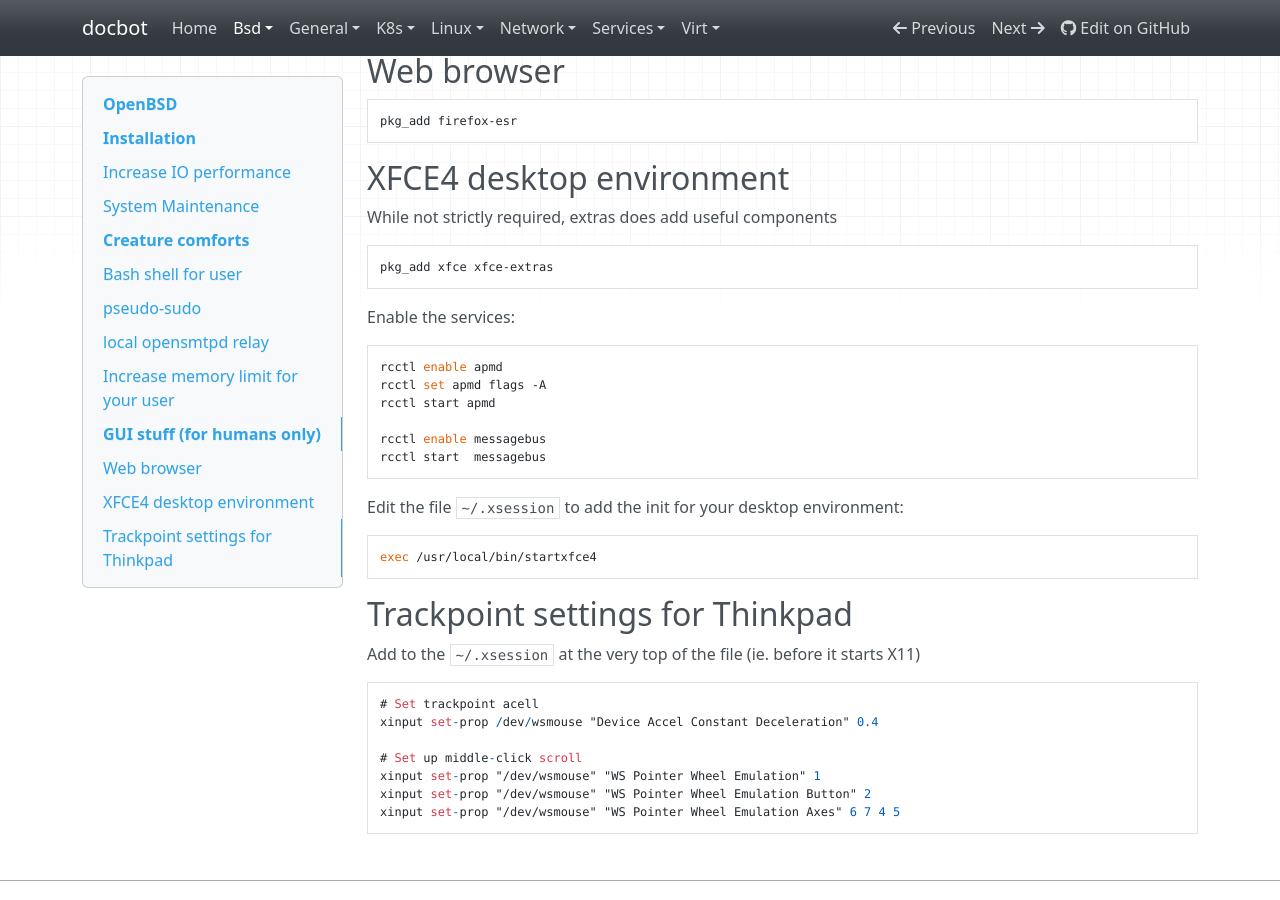
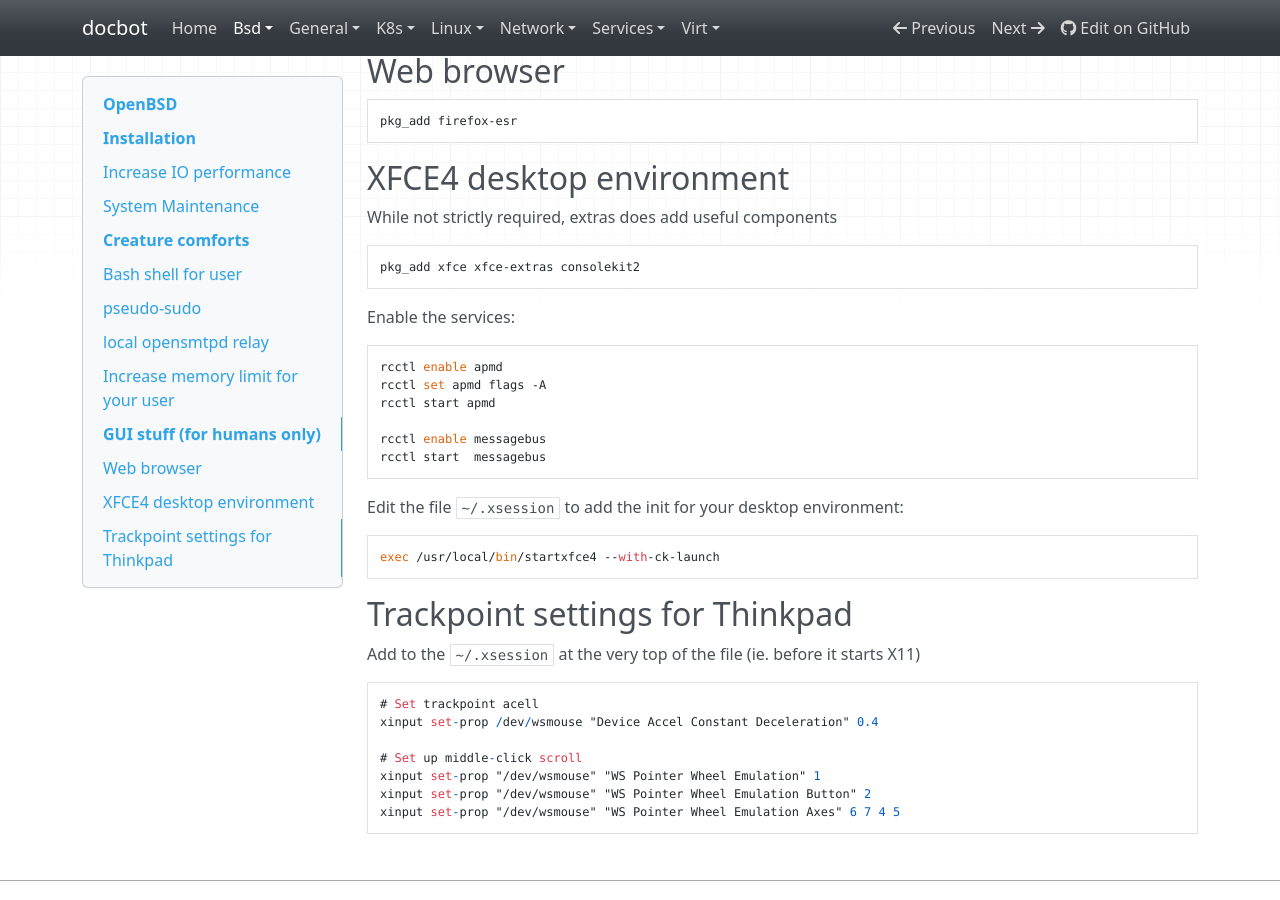
Before and after one commit to noahbailey/docbot, an MkDocs documentation site: the page built from docs/bsd/openbsd.md, in a window 1280 px wide and 900 px high, scrolled down 4803 px. Built offline with MkDocs 1.6.1, drawn with Linux system fonts in a browser that asks for light colours; nearby versions of some CDN libraries.

Commit message:
Update openbsd docs

```diff
--- a/docs/bsd/openbsd.md
+++ b/docs/bsd/openbsd.md
@@ -210,7 +210,7 @@ staff:\
 
 While not strictly required, extras does add useful components
 
-    pkg_add xfce xfce-extras
+    pkg_add xfce xfce-extras consolekit2
 
 Enable the services:
 
@@ -224,7 +224,7 @@ Enable the services:
 
 Edit the file `~/.xsession` to add the init for your desktop environment:
 
-    exec /usr/local/bin/startxfce4
+    exec /usr/local/bin/startxfce4 --with-ck-launch
 
 
 ## Trackpoint settings for Thinkpad
```
